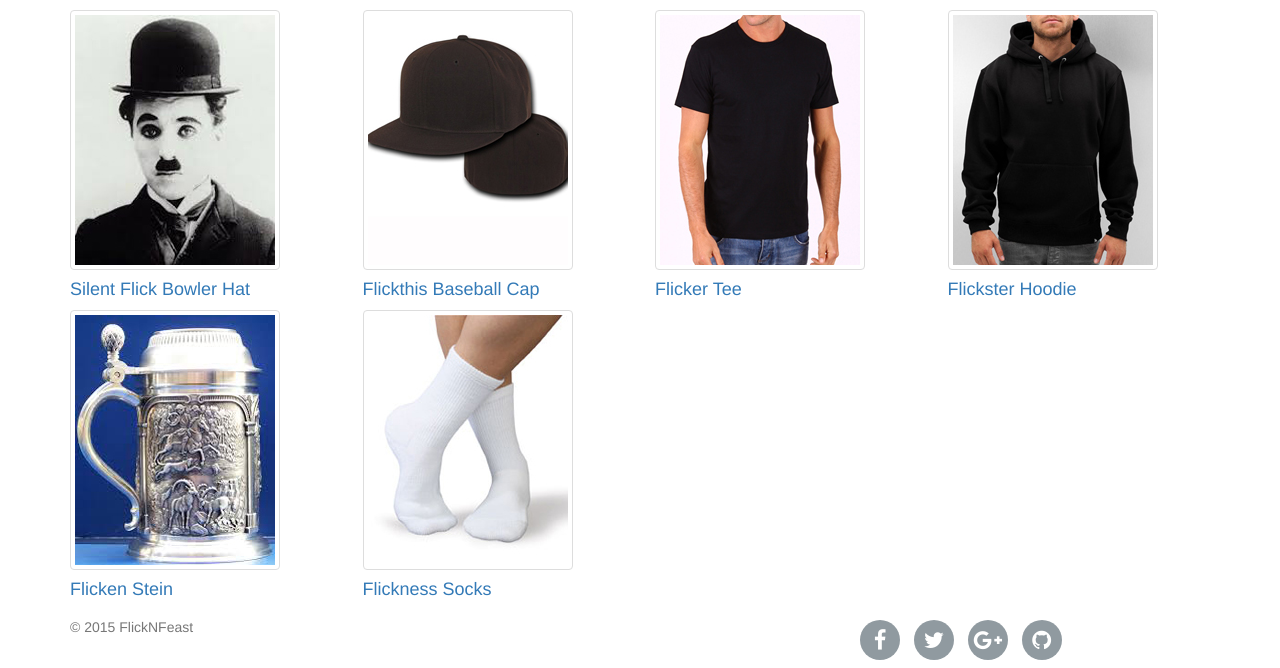
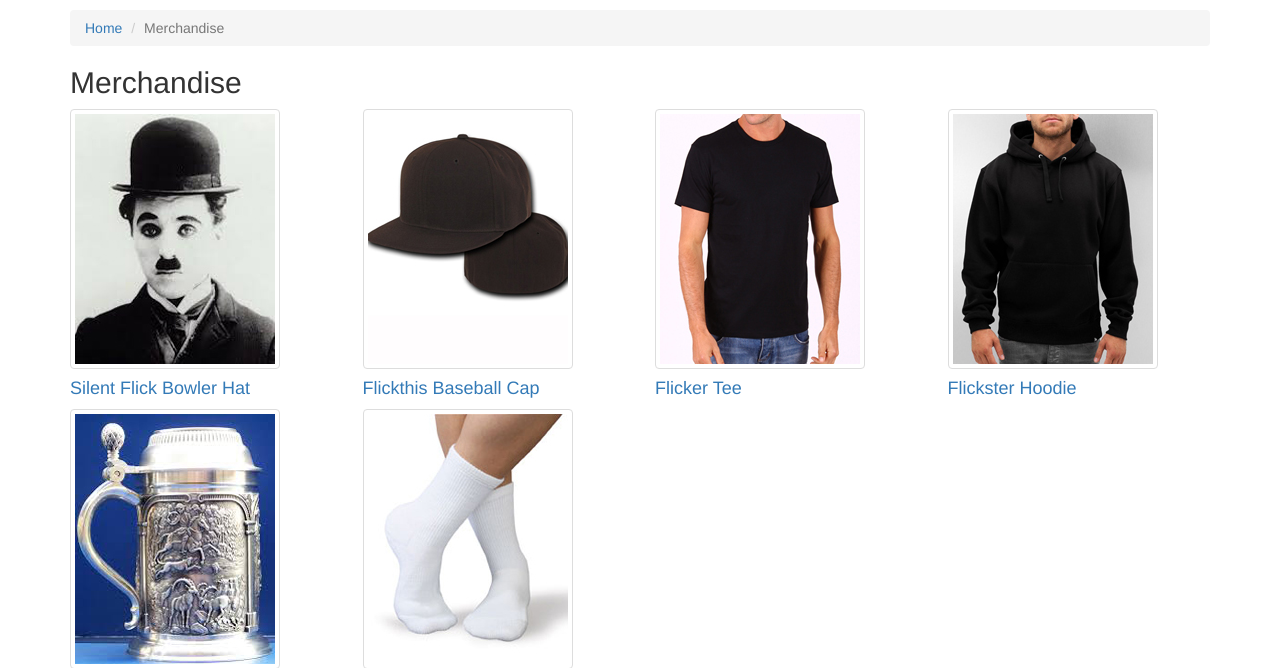
Before and after one commit to mkgilbert/cs399_the_theatre, a Django app: template theatre/merch/templates/merch/index.html in a window 1280 px wide. Shown: the part 51-719 px from the top of the page. Run offline with Django 3.2, Linux system fonts and the light colour scheme; the template is opened without the code that fills it: values that come from a table or form of the project are taken from there, others are empty; data comes from the database, SQL or seed files in the repository; parts of the project's set-up code (start-up, migrations or seed data) failed here and were passed over; some libraries are stand-ins or nearby versions.

Commit message:
Added breadcrumbs to merch pages
An effort to keep the design consistent with other awesomeness another
member, who shall remain un-named, has implemented :)

```diff
--- a/theatre/merch/templates/merch/detail.html
+++ b/theatre/merch/templates/merch/detail.html
@@ -4,6 +4,12 @@
 
 {% block content %}
     <div class="container container-margin">
+		<ol class="breadcrumb">
+            <li><a href="/">Home</a></li>
+            <li><a href="/merch">Merchandise</a></li>
+            <li class="active">{{ inventory_item.item_name }}</li>
+        </ol>
+
         <div class="row">
             <div class="col-sm-3">
                 <img class="img-responsive img-thumbnail" src={{ inventory_item.image }}/>
--- a/theatre/merch/templates/merch/index.html
+++ b/theatre/merch/templates/merch/index.html
@@ -4,7 +4,13 @@
 
 {% block content %}
     <div class="container container-margin">
-        <div class="row">
+		<ol class="breadcrumb">
+            <li><a href="/">Home</a></li>
+            <li class="active">Merchandise</li>
+        </ol>
+        <h2>Merchandise</h2>
+
+		<div class="row">
             {% for item in inventory_list %}
                 <div class="col-sm-3">
                     <a href="{% url 'merch:merch_detail' item.id %}">
```
